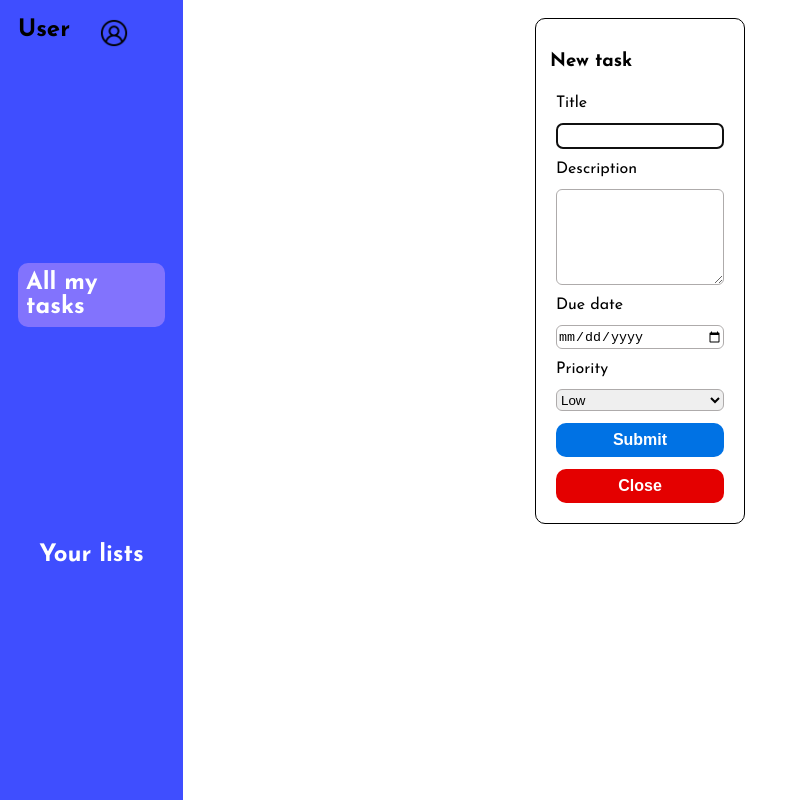
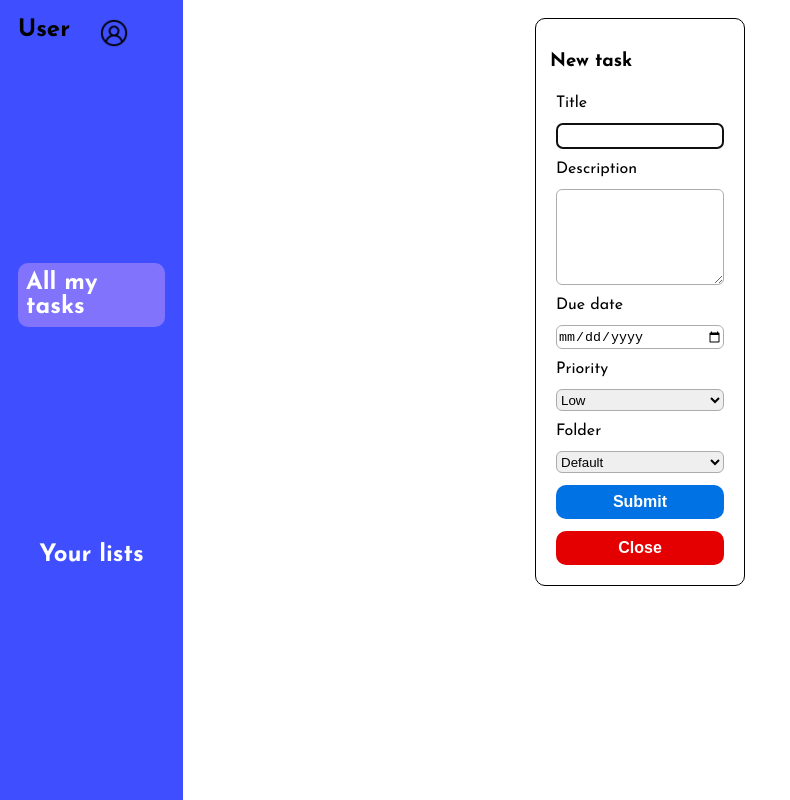
Before and after one commit to Betolicon/to-do, a website built with webpack: page src/template.html in a window 1280 px wide. Both pictures are taken after a click on the element "All my tasks". Shown: the whole page, without its empty margins (0-790 px from the left). Built offline with nearby package versions, Linux system fonts and the light colour scheme.

Commit message:
I added a new field in the form

```diff
--- a/src/template.html
+++ b/src/template.html
@@ -36,6 +36,10 @@
                     <option value="medium">Medium</option>
                     <option value="high">High</option>
                 </select>
+                <label for="folder">Folder</label>
+                <select name="folder" id="folder" required>
+                    <option value="default">Default</option>
+                </select>
                 <button type="submit" id="Submit">Submit</button>
                 <button id="close">Close</button>
             </form>
```
Also changed, not shown: src/js/submit.js (line endings or trailing spaces).
